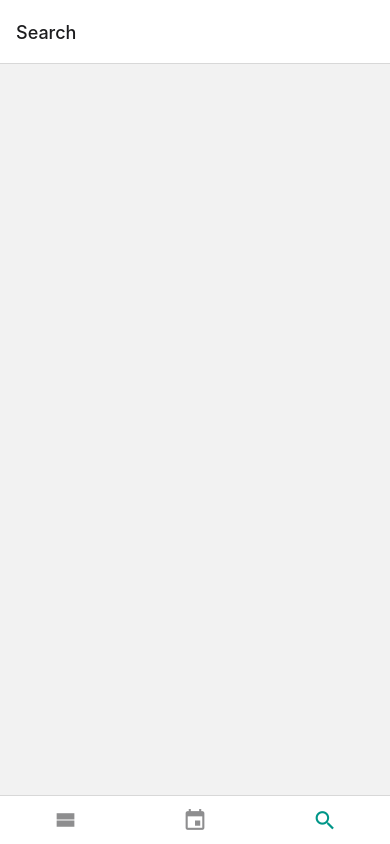
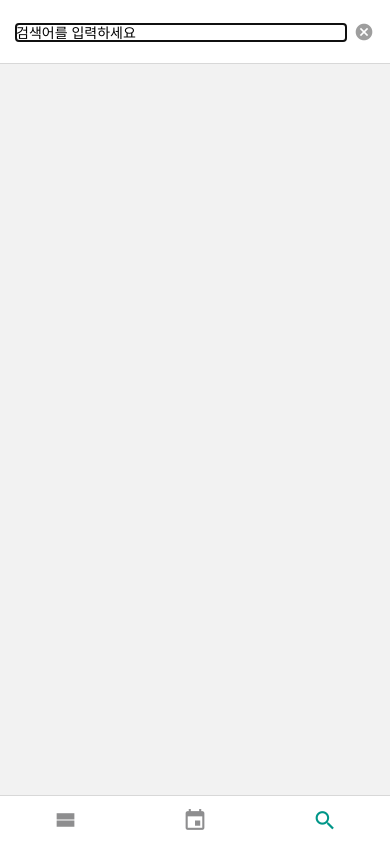
Before and after one commit to CaptLWM/RN_DayLog, a React Native app: screen /Search in a window 390 px wide. Built offline with nearby package versions, Linux system fonts and the light colour scheme.

Commit message:
RN 7.4. 검색 결과 안나오는 에러 해결중

```diff
--- a/App.js
+++ b/App.js
@@ -1,14 +1,18 @@
 import {NavigationContainer} from '@react-navigation/native';
 import React from 'react';
 import LogContext, {LogContextProvider} from './contexts/LogContext';
+import {SearchContextProvider} from './contexts/SearchContext';
 import RootStack from './screens/RootStack';
 
 const App = () => {
   return (
     <NavigationContainer>
-      <LogContextProvider>
-        <RootStack />
-      </LogContextProvider>
+      <SearchContextProvider>
+        <LogContextProvider>
+          <RootStack />
+        </LogContextProvider>
+      </SearchContextProvider>
+      {/** 순서 중요하지 않음, 의존관계 아니기 때문*/}
     </NavigationContainer>
   );
 };
--- a/components/FeedList.js
+++ b/components/FeedList.js
@@ -3,6 +3,7 @@
 import FeedListItem from './FeedListItem';
 
 const FeedList = ({logs, onScrolledToBottom}) => {
+  console.log('로그어디감?', logs);
   if (!onScrolledToBottom) {
     return;
   }
@@ -22,7 +23,6 @@
   };
   // contentSize: height(flatlist 내부 크기)
   // layoutMeasurement : height(화면에 나타난 Flatlist 실제 크기)
-
   return (
     <FlatList
       data={logs}
--- a/components/FeedListItem.js
+++ b/components/FeedListItem.js
@@ -1,10 +1,10 @@
-import {useNavigation} from '@react-navigation/native';
-import {format, formatDistanceToNow} from 'date-fns';
-import {ko} from 'date-fns/locale';
 import React from 'react';
 import {Platform, Pressable, StyleSheet, Text} from 'react-native';
+import {formatDistanceToNow, format} from 'date-fns';
+import {ko} from 'date-fns/locale';
+import {useNavigation} from '@react-navigation/native';
 
-const formatDate = date => {
+function formatDate(date) {
   const d = new Date(date);
   const now = Date.now();
   const diff = (now - d.getTime()) / 1000;
@@ -16,38 +16,42 @@
     return formatDistanceToNow(d, {addSuffix: true, locale: ko});
   }
   return format(d, 'PPP EEE p', {locale: ko});
-  // https://date-fns.org/v2.29.1/docs/format => 날짜표현 참고
-};
+}
 
-const truncate = text => {
+function truncate(text) {
   // 정규식을 사용해 모든 줄 바꿈 문자 제거
-  const replaced = text.replace(/\n/g, '');
+  const replaced = text.replace(/\n/g, ' ');
   if (replaced.length <= 100) {
     return replaced;
   }
   return replaced.slice(0, 100).concat('...');
-};
+}
 
-const FeedListItem = ({log}) => {
+function FeedListItem({log}) {
+  console.log('로그어디감21');
   const {title, body, date} = log; // 사용하기 편하게 객체 구조 분해 할당
   const navigation = useNavigation();
+
   const onPress = () => {
-    navigation.navigate('Write', {log});
+    navigation.navigate('Write', {
+      log,
+    });
   };
+
   return (
     <Pressable
       style={({pressed}) => [
         styles.block,
         Platform.OS === 'ios' && pressed && {backgroundColor: '#efefef'},
       ]}
-      onPress={onPress}
-      android_ripple={{color: '#ededed'}}>
+      android_ripple={{color: '#ededed'}}
+      onPress={onPress}>
       <Text style={styles.date}>{formatDate(date)}</Text>
       <Text style={styles.title}>{title}</Text>
       <Text style={styles.body}>{truncate(body)}</Text>
     </Pressable>
   );
-};
+}
 
 const styles = StyleSheet.create({
   block: {
@@ -72,4 +76,5 @@
     lineHeight: 21,
   },
 });
+
 export default FeedListItem;
--- /dev/null
+++ b/components/SearchHeader.js
@@ -0,0 +1,52 @@
+import React, {useContext} from 'react';
+import {
+  Pressable,
+  StyleSheet,
+  Text,
+  TextInput,
+  useWindowDimensions,
+  View,
+} from 'react-native';
+import Icon from 'react-native-vector-icons/MaterialIcons';
+import SearchContext from '../contexts/SearchContext';
+
+const SearchHeader = () => {
+  const {width} = useWindowDimensions();
+  const {keyword, onChangeText} = useContext(SearchContext);
+  return (
+    <View style={[styles.block, {width: width - 32}]}>
+      <TextInput
+        style={styles.input}
+        placeholder="검색어를 입력하세요"
+        value={keyword}
+        onChangeText={onChangeText}
+        autoFocus
+      />
+      <Pressable
+        style={({pressed}) => [styles.button, pressed && {opacity: 0.5}]}
+        onPress={() => onChangeText('')}>
+        <Icon name="cancel" size={20} color="#9e9e9e" />
+      </Pressable>
+    </View>
+  );
+};
+
+const styles = StyleSheet.create({
+  block: {
+    flexDirection: 'row',
+    alignItems: 'center',
+  },
+  input: {
+    flex: 1,
+  },
+  button: {
+    marginLeft: 8,
+  },
+});
+
+export default SearchHeader;
+
+// 화면 크기 조회
+// 1. Dimensions.get : window를 이용해 화면 전체 크기 가져올 수 있음, 함수컴포넌트 외부에서도 사용 가능,
+//                     안드로이드(상단의 상태바와 하단의 소프트 메뉴 바 영역 제외한 크기 반환)와 ios 차이 고려해야함
+// 2. useWindowDimensions : 화면 크기 변화에 대비할 필요 없음, hook, 함수컴포넌트 내부에서만 사용 가능, 전체화면 가져오기 불가
--- a/contexts/LogContext.js
+++ b/contexts/LogContext.js
@@ -7,7 +7,7 @@
   const [logs, setLogs] = React.useState(
     Array.from({length: 10})
       .map((_, index) => ({
-        id: uuidv4,
+        id: uuidv4(),
         title: `Log ${index}`,
         body: `Log ${index}`,
         date: new Date().toISOString(),
--- /dev/null
+++ b/contexts/SearchContext.js
@@ -0,0 +1,15 @@
+import React, {createContext, useState} from 'react';
+
+const SearchContext = createContext();
+
+export function SearchContextProvider({children}) {
+  const [keyword, onChangeText] = useState('');
+
+  return (
+    <SearchContext.Provider value={{keyword, onChangeText}}>
+      {children}
+    </SearchContext.Provider>
+  );
+}
+
+export default SearchContext;
--- a/screens/MainTab.js
+++ b/screens/MainTab.js
@@ -1,6 +1,7 @@
 import {createBottomTabNavigator} from '@react-navigation/bottom-tabs';
 import React from 'react';
 import Icon from 'react-native-vector-icons/MaterialIcons';
+import SearchHeader from '../components/SearchHeader';
 
 import CalendarScreen from './CalendarScreen';
 import FeedsScreen from './FeedsScreen';
@@ -37,9 +38,11 @@
         name="Search"
         component={SearchScreen}
         options={{
+          title: '검색',
           tabBarIcon: ({color, size}) => (
             <Icon name="search" size={size} color={color} />
           ),
+          headerTitle: () => <SearchHeader />,
         }}
       />
     </Tab.Navigator>
--- a/screens/SearchScreen.js
+++ b/screens/SearchScreen.js
@@ -1,12 +1,31 @@
-import React from 'react';
-import {StyleSheet, View} from 'react-native';
+import React, {useContext} from 'react';
+import {StyleSheet, Text, View} from 'react-native';
+import FeedList from '../components/FeedList';
+import LogContext from '../contexts/LogContext';
+import SearchContext from '../contexts/SearchContext';
 
-const SearchScreen = () => {
-  return <View style={styles.block} />;
+const SearchScreen = ({navigation}) => {
+  const {keyword} = useContext(SearchContext);
+  const {logs} = useContext(LogContext);
+
+  const filtered =
+    keyword === ''
+      ? []
+      : logs.filter(log =>
+          [log.title, log.body].some(text => text.includes(keyword)),
+        );
+  console.log(filtered);
+  return (
+    <View style={styles.block}>
+      <FeedList logs={filtered} />
+    </View>
+  );
 };
 
 const styles = StyleSheet.create({
-  block: {},
+  block: {
+    flex: 1,
+  },
 });
 
 export default SearchScreen;
```
